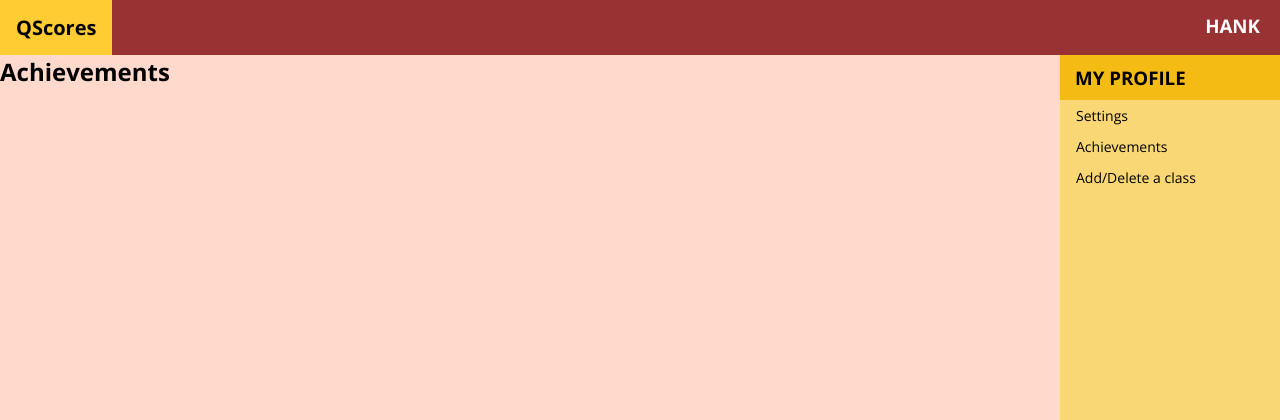
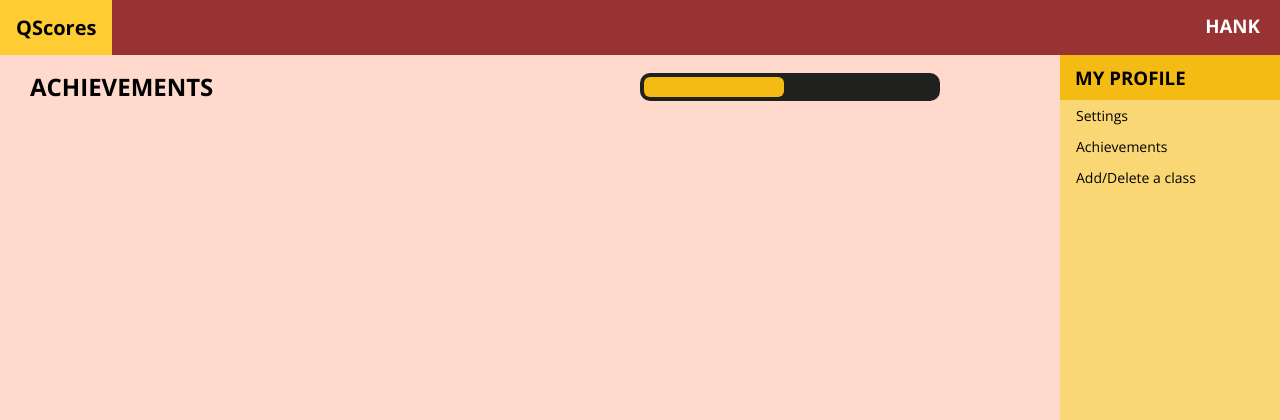
Before and after one commit to JoshGraham14/QHacks, a Flask app: page /achievements in a window 1280 px wide. Shown: the top 420 px of the page. Run offline with Flask 2, Linux system fonts and the light colour scheme.

Commit message:
Started the Achievements page and added a progress bar

```diff
--- a/static/styles/styles.css
+++ b/static/styles/styles.css
@@ -137,3 +137,19 @@ body {
     flex-wrap: wrap;
     margin: auto;
 }
+
+/* ------------ ACHIEVEMENTS ------------ */
+
+#progressbar {
+    background-color: #20201F;
+    border-radius: 10px;
+    padding: 4px;
+    width: 300px;
+}
+
+#progressbar>div {
+    background-color: #f3bb13;
+    width: 48%;
+    height: 20px;
+    border-radius: 6px;
+}
--- a/templates/achievements.html
+++ b/templates/achievements.html
@@ -1,4 +1,22 @@
-{% extends 'base.html' %}
-{% block content %}
-<h2>Achievements</h2>
+<!DOCTYPE html>
+<html lang="en">
+    {% extends 'base.html' %}
+    {% block content %}
+
+<body>
+    <div class="container">
+        <span class="course-title">
+            <h2>ACHIEVEMENTS</h2>
+                <div id="progressbar">
+                    <div></div>
+                </div>
+        </span>
+    </div>
+
+
+</body>
+
+
+</html>
+
 {% endblock %}
```
